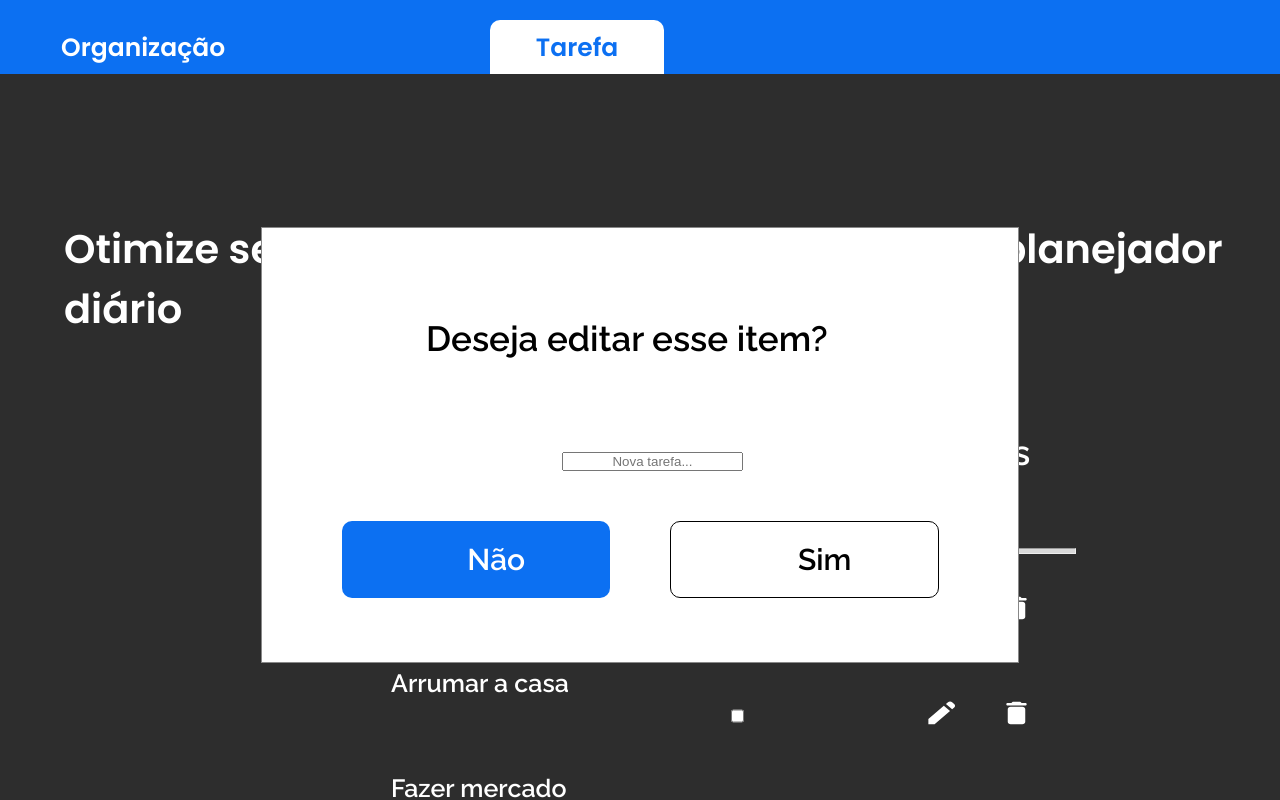
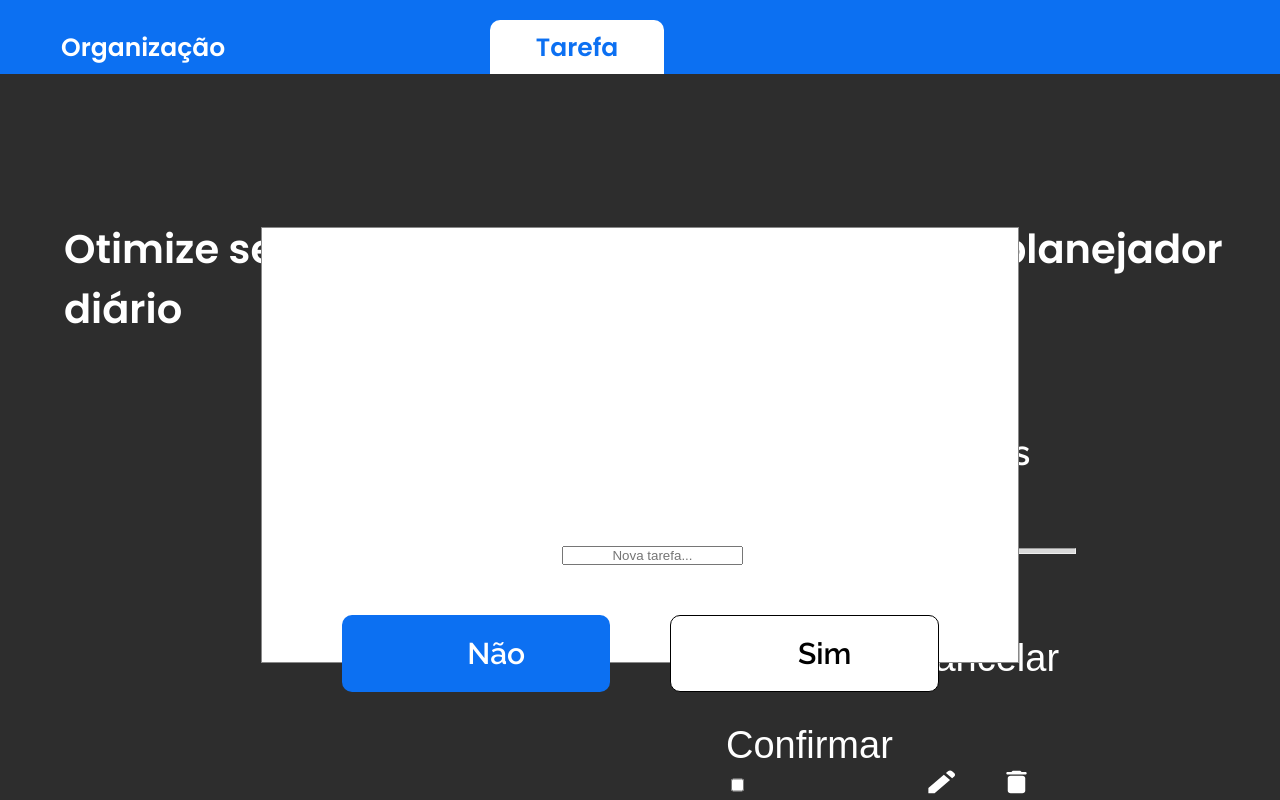
Before and after one commit to MatheusNascimento99/Interface-To--Do--List, a React (Vite) app in the folder Interface/: page /Organizador in a window 1280 px wide. Both pictures are taken after a click on the button 921 px from the left and 639 px from the top of the page. Shown: the top 800 px of the page. Built offline with nearby package versions, Linux system fonts and the light colour scheme; a web font is replaced by a local one.

Commit message:
verificação modal

```diff
--- a/Interface/src/componentes/Modal.jsx
+++ b/Interface/src/componentes/Modal.jsx
@@ -34,7 +34,7 @@ function Modal({ mostrar, handleClose, handleConfirmar }) {
     return (
         <div style={estiloModal}>
             <div style={estiloConteudo}>
-                <h2 id='titulo'>Deseja editar esse item?</h2>
+                <h2 id='handleCancelarEdicao'>Deseja editar esse item?</h2>
                 <input id='novat' type="text" placeholder="Nova tarefa..." onChange={handleInputChange} />
                 <br />
                 <button className='btnnao' onClick={handleClose}>Não</button>
--- a/Interface/src/views/Organizador.jsx
+++ b/Interface/src/views/Organizador.jsx
@@ -3,7 +3,7 @@ import { todoList } from "../componentes/data";
 import Modal from "../componentes/Modal";
 import ConfirmarModal from "../componentes/ConfirmarModal";
 import "./Organizador.scss"
-import lixo from  "../image/lixo.svg";
+import lixo from "../image/lixo.svg";
 import caneta from "../image/caneta.svg";
 
 function Tarefas() {
@@ -55,6 +55,12 @@ function Tarefas() {
     setMostrarModal(false);
   }
 
+  const handleCancelarEdicao = () => {
+    setEditandoIndex(null);
+    setMostrarModal(false);
+    setNovaTarefa("");
+  }
+
   // Manipulador de evento para iniciar a exclusão de uma tarefa
   const handleDeletarClick = (index) => {
     setDeletandoIndex(index);
@@ -90,7 +96,7 @@ function Tarefas() {
           <h3>Status</h3>
           <h3>Opções</h3>
         </section>
-        <hr/>
+        <hr />
 
         {/* Mapeando as tarefas para exibi-las */}
         {tarefas.map((e, index) => (
@@ -98,9 +104,15 @@ function Tarefas() {
             <label id="label" htmlFor="">
               {/* Renderização condicional para o modo de edição */}
               {editandoIndex === index ? (
-                <>
-
-                </>
+                <div className="txtIn">
+                  <input
+                    type="text"
+                    value={e.tarefa}
+                    onChange={(event) => handleConfirmarEdicao(index, event.target.value)}
+                  />
+                  <button onClick={handleCancelarEdicao}>Cancelar</button>
+                  <button onClick={() => handleConfirmarEdicao(index, e.tarefa)}>Confirmar</button>
+                </div>
               ) : (
                 <>
                   {e.tarefa}
@@ -113,15 +125,15 @@ function Tarefas() {
                 <input className="check"
                   type="checkbox"
                   name=""
-                    id=""
+                  id="CK"
                   checked={e.status}
                   onChange={() => handleCheckboxChange(index)}
                 />
 
                 {/* Botões para editar e excluir tarefas */}
                 <div className="icons">
-                  <button onClick={() => handleEditarClick(index)}><img className="img" src={caneta}/></button>
-                  <button onClick={() => handleDeletarClick(index)}><img className="img" src={lixo}/></button>
+                  <button onClick={() => handleEditarClick(index)}><img className="img" src={caneta} /></button>
+                  <button onClick={() => handleDeletarClick(index)}><img className="img" src={lixo} /></button>
                 </div>
               </div>
             </label>
--- a/Interface/src/views/Organizador.scss
+++ b/Interface/src/views/Organizador.scss
@@ -94,10 +94,11 @@
     display: flex;
 }
 
-.check{
+.check {
     margin-left: 340px;
+}
 
-}
+
 
 .icons{
     margin-left: 140px;
```
Lines whose indentation alone changed are shown as unchanged.
